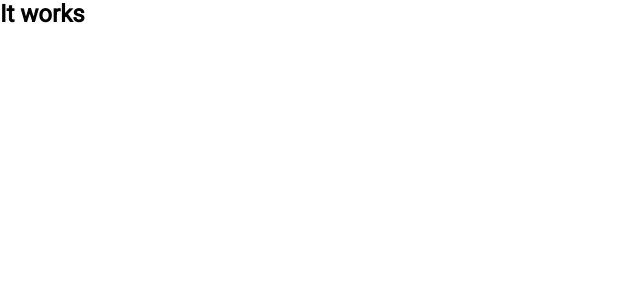
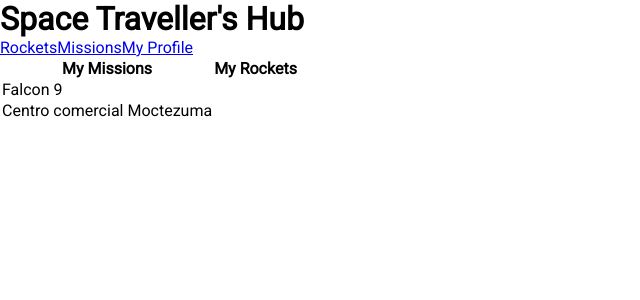
Before and after one commit to uchexm/react-kanban, a React (Create React App) app: page /myprofile in a window 1280 px wide. Shown: the top 300 px of the page, without its empty margins (0-640 px from the left). Built offline with nearby package versions, Linux system fonts and the light colour scheme.

Commit message:
Update group tasks

```diff
--- a/src/App.js
+++ b/src/App.js
@@ -1,11 +1,23 @@
+import React from 'react';
+import { BrowserRouter as Router, Routes, Route } from 'react-router-dom';
+import MyProfile from './components/myProfile/myProfile';
+import Missions from './components/missions/missions';
+import Rockets from './components/rockets/rockets';
+import Nav from './components/pages/Nav';
 import './App.css';
 
 function App() {
   return (
     <div className="App">
-      <h2>It works</h2>
+      <Router>
+        <Nav />
+        <Routes>
+          <Route path="/" element={<Rockets />} />
+          <Route path="/missions" element={<Missions />} />
+          <Route path="/myprofile" element={<MyProfile />} />
+        </Routes>
+      </Router>
     </div>
   );
 }
-
 export default App;
--- /dev/null
+++ b/src/components/missions/missions.js
@@ -0,0 +1,5 @@
+import React from 'react';
+
+const Missions = () => <div>Mission Section</div>;
+
+export default Missions;
--- /dev/null
+++ b/src/components/myProfile/myProfile.js
@@ -0,0 +1,18 @@
+import React from 'react';
+
+const MyProfile = () => (
+  <table>
+    <tr>
+      <th>My Missions</th>
+      <th>My Rockets</th>
+    </tr>
+    <tr className="missions">
+      <td>Falcon 9</td>
+    </tr>
+    <tr className="rockets">
+      <td>Centro comercial Moctezuma</td>
+    </tr>
+  </table>
+);
+
+export default MyProfile;
--- /dev/null
+++ b/src/components/pages/Nav.js
@@ -0,0 +1,23 @@
+import React from 'react';
+import { NavLink } from 'react-router-dom';
+
+import './Nav.css';
+
+function Nav() {
+  return (
+    <div className="container">
+      <div className="subContainer">
+        <div className="logoContainer">
+          <h1 className="logo">Space Traveller&apos;s Hub</h1>
+        </div>
+        <nav className="navLinks">
+          <NavLink to="/">Rockets</NavLink>
+          <NavLink to="/missions">Missions</NavLink>
+          <NavLink to="/myprofile">My Profile</NavLink>
+        </nav>
+      </div>
+    </div>
+  );
+}
+
+export default Nav;
--- /dev/null
+++ b/src/components/rockets/rockets.js
@@ -0,0 +1,5 @@
+import React from 'react';
+
+const Rockets = () => <div>Rockets Section</div>;
+
+export default Rockets;
```
Also changed, not shown: src/components/pages/Nav.css (added).
